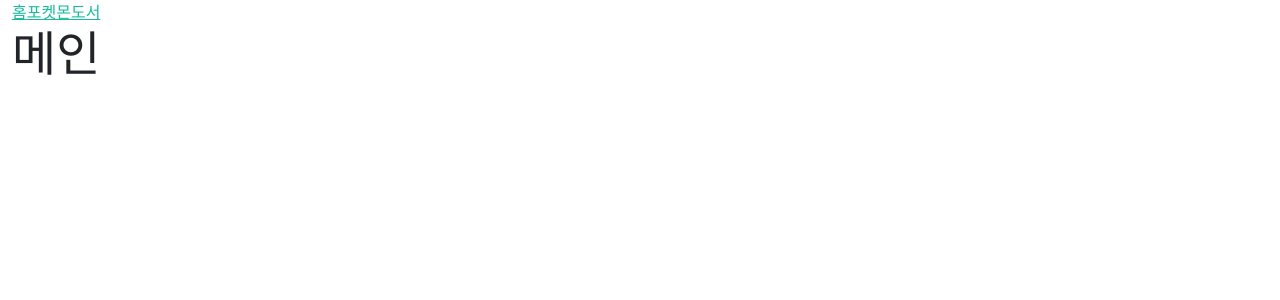
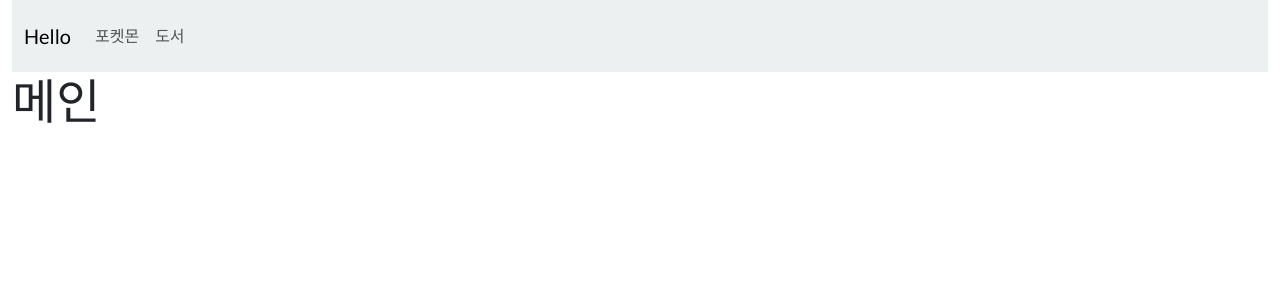
Before and after one commit to wijaemin/react-practice, a React (Create React App) app in the folder demo05/: page /#/ in a window 1280 px wide. Shown: the top 300 px of the page. Built offline with nearby package versions, Linux system fonts and the light colour scheme.

Commit message:
메뉴바 추가

```diff
--- a/demo05/src/App.js
+++ b/demo05/src/App.js
@@ -2,15 +2,14 @@ import { NavLink, Route, Routes } from "react-router";
 import Pocketmon from "./components/Pocketmon";
 import Book from "./components/Book";
 import Home from "./components/Home";
+import Menu from "./components/Menu";
 
 function App() {
   return (
     <div className="container-fluid">
       {/* 상단 메뉴 영역 */}
       <div>
-        <NavLink to="/">홈</NavLink>
-        <NavLink to="/pocketmon">포켓몬</NavLink>
-        <NavLink to="/book">도서</NavLink>
+        <Menu/>
       </div>
 
 
--- a/demo05/src/components/Book.js
+++ b/demo05/src/components/Book.js
@@ -1,4 +1,4 @@
-const Book = (pros)=>{
+const Book = (props)=>{
     return(
         <>
             <h1>도서관리 화면</h1>
--- /dev/null
+++ b/demo05/src/components/Menu.js
@@ -0,0 +1,32 @@
+import { NavLink, useLocation } from "react-router";
+import "bootstrap/dist/js/bootstrap.js";
+
+const Menu = (props)=>{
+    const location = useLocation();
+    console.log(location.pathname);
+    return(
+        <>
+            <nav className="navbar navbar-expand-lg bg-light" data-bs-theme="light">
+            <div className="container-fluid">
+                <NavLink className="navbar-brand" to="/">Hello</NavLink>
+                <button className="navbar-toggler" type="button" data-bs-toggle="collapse" data-bs-target="#navbarColor03" aria-controls="navbarColor03" aria-expanded="false" aria-label="Toggle navigation">
+                <span className="navbar-toggler-icon"></span>
+                </button>
+                <div className="collapse navbar-collapse" id="navbarColor03">
+                <ul className="navbar-nav me-auto">
+                    <li className="nav-item">
+                    <NavLink className={`nav-link ${location.pathname === '/pocketmon' ? 'active' :''}`} to="/pocketmon">포켓몬</NavLink>
+                    </li>
+                    <li className="nav-item">
+                    <NavLink className={`nav-link ${location.pathname ==='/book' ? 'active' : ''}`} to="/book">도서</NavLink>
+                    </li>
+                </ul>
+                </div>
+            </div>
+            </nav>
+        </>
+    );
+
+};
+
+export default Menu;
```
